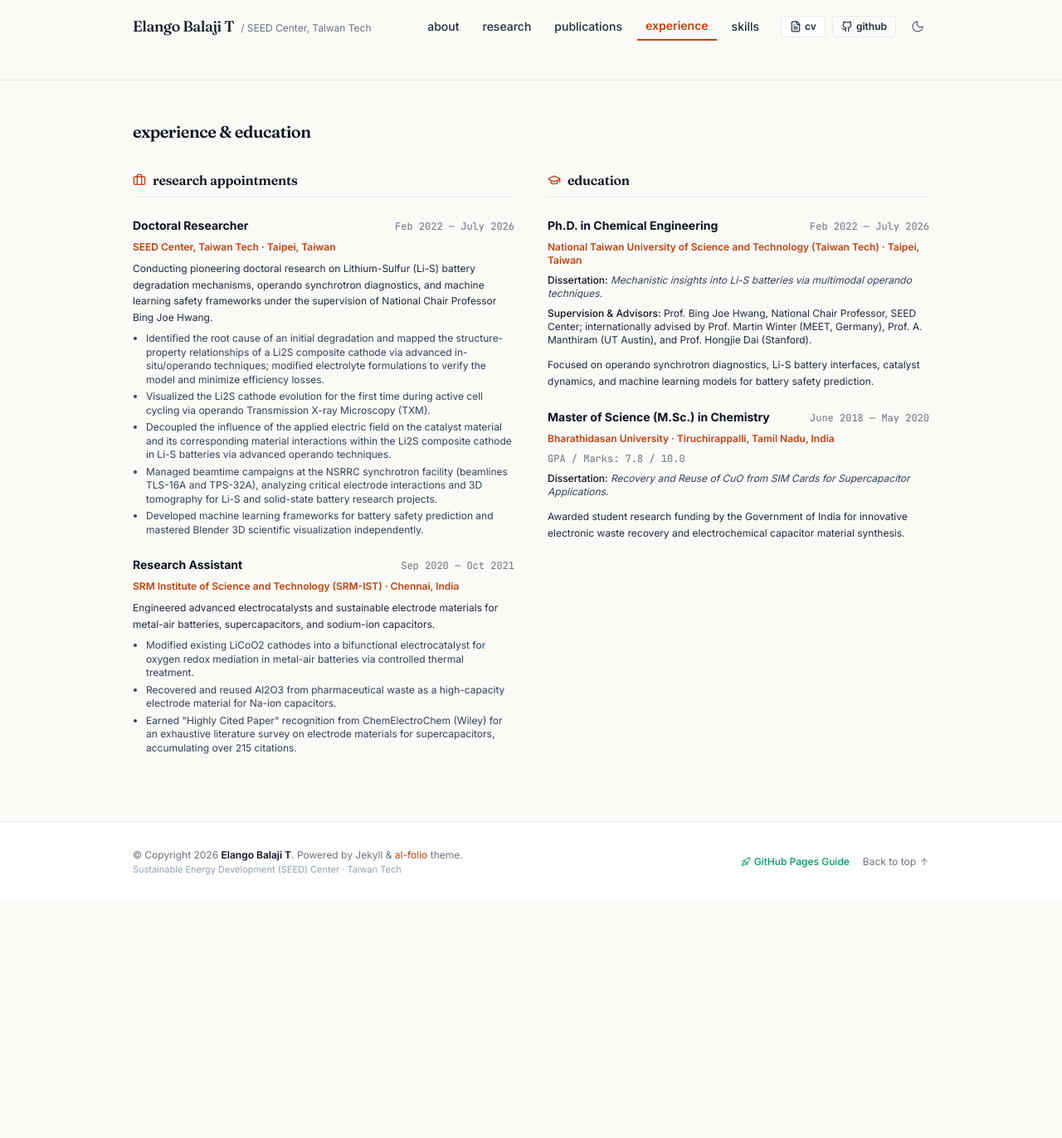
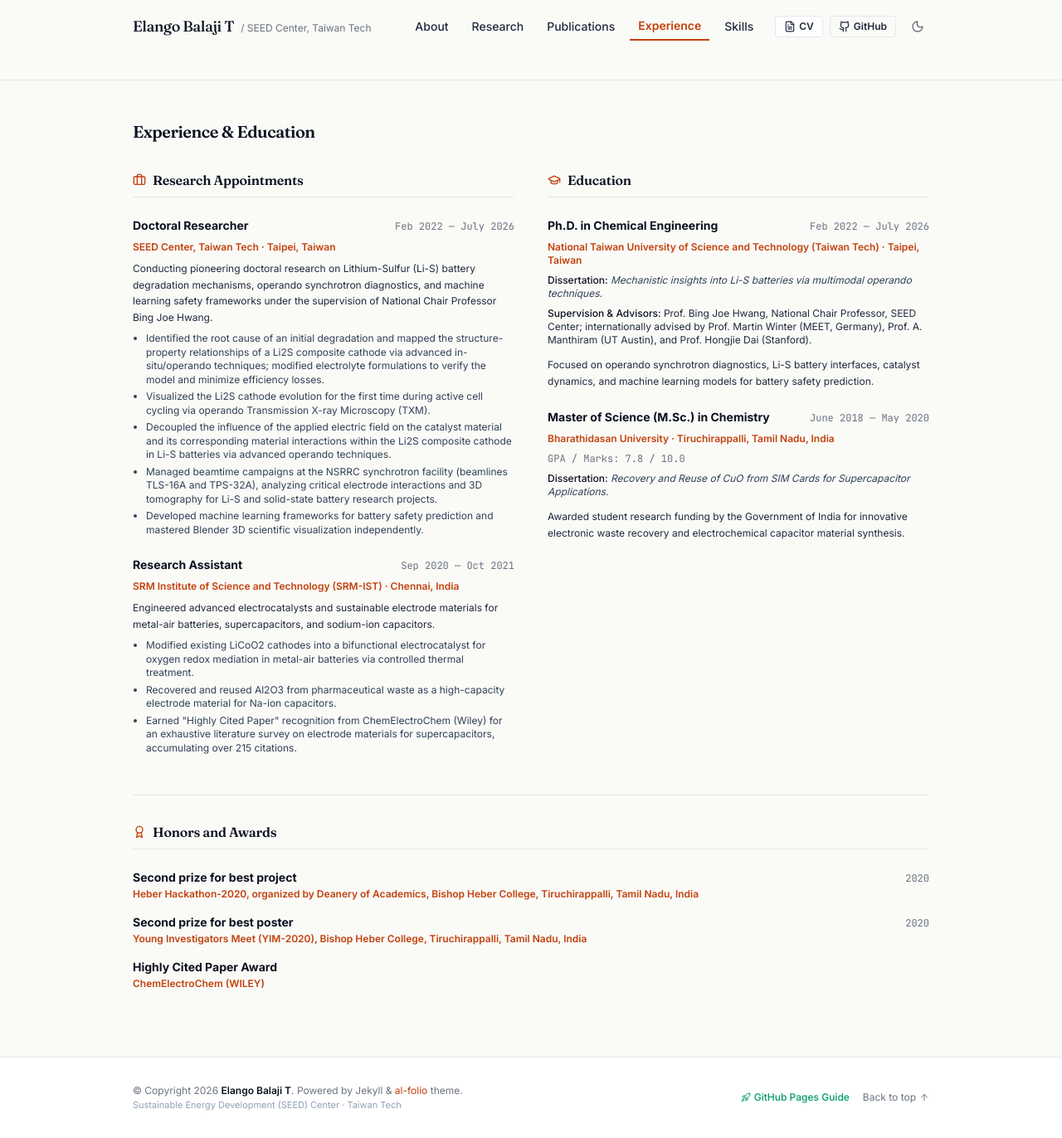
Before and after one commit to elangobalaji/dr.elango.balaji, a React (Vite) app: page /experience in a window 1280 px wide. Shown: the whole page at 83% size. Before the commit the page ends 1088 px from the top, so only its background shows below. Built offline with nearby package versions, Linux system fonts and the light colour scheme.

Commit message:
feat: add awards section and standardize capitalization
- Integrate awards data into Experience section.
- Apply consistent Title Case across UI elements and navigation.

```diff
--- /dev/null
+++ b/fix_caps.cjs
@@ -0,0 +1,87 @@
+const fs = require('fs');
+const path = require('path');
+
+function replaceInFile(filePath, replacements) {
+    let content = fs.readFileSync(filePath, 'utf8');
+    for (const [search, replace] of Object.entries(replacements)) {
+        // use regex to only replace text content (between > and <, or quotes if careful)
+        // simpler: string replace if we are sure it's unique
+        content = content.replace(search, replace);
+    }
+    fs.writeFileSync(filePath, content, 'utf8');
+}
+
+// Navbar.tsx
+replaceInFile('src/components/Navbar.tsx', {
+    ">news<": ">News<",
+    ">publications<": ">Publications<",
+    ">research<": ">Research<",
+    ">experience<": ">Experience<",
+    ">contact<": ">Contact<",
+    ">cv<": ">CV<",
+    ">github<": ">GitHub<",
+    ">linkedin<": ">LinkedIn<"
+});
+
+// Hero.tsx
+replaceInFile('src/components/Hero.tsx', {
+    ">email<": ">Email<",
+    ">scholar<": ">Google Scholar<",
+    ">github<": ">GitHub<",
+    ">linkedin<": ">LinkedIn<",
+    ">phone<": ">Phone<"
+});
+
+// News.tsx
+replaceInFile('src/components/News.tsx', {
+    ">news<": ">News<",
+    ">news<": ">News<", // might need regex for multiple?
+    "'show less' : 'view all announcements'": "'Show Less' : 'View All Announcements'"
+});
+
+// Publications.tsx
+replaceInFile('src/components/Publications.tsx', {
+    ">publications<": ">Publications<",
+    ">grants & funding<": ">Grants & Funding<",
+    ">conferences & workshops": ">Conferences & Workshops",
+    ">first author<": ">First Author<",
+    ">bibtex<": ">BibTeX<",
+    ">doi<": ">DOI<",
+    ">abstract<": ">Abstract<",
+    ">copied<": ">Copied<",
+    ">copy<": ">Copy<"
+});
+
+// Projects.tsx
+replaceInFile('src/components/Projects.tsx', {
+    ">research<": ">Research<",
+    ">details<": ">Details<",
+    ">paper / doi<": ">Paper / DOI<",
+    ">code<": ">Code<"
+});
+
+// Experience.tsx
+replaceInFile('src/components/Experience.tsx', {
+    ">experience<": ">Experience<",
+    ">research appointments<": ">Research Appointments<",
+    ">education<": ">Education<"
+});
+
+// Contact.tsx
+replaceInFile('src/components/Contact.tsx', {
+    ">contact<": ">Contact<",
+    ">github<": ">GitHub<",
+    ">linkedin<": ">LinkedIn<"
+});
+
+// Skills.tsx
+replaceInFile('src/components/Skills.tsx', {
+    ">skills & expertise<": ">Skills & Expertise<",
+    "diagnostics:": "Diagnostics:",
+    "characterization:": "Characterization:",
+    "synthesis:": "Synthesis:",
+    "computation:": "Computation:",
+    "domains:": "Domains:"
+});
+
+console.log("Done");
--- a/src/App.tsx
+++ b/src/App.tsx
@@ -26,6 +26,7 @@ import {
   defaultPublications,
   defaultGrants,
   defaultPresentations,
+  defaultAwards,
   defaultNews,
 } from './data/profileData';
 import { ProfileData } from './types';
@@ -143,6 +144,7 @@ export default function App() {
                   <Experience
                     experiences={defaultExperiences}
                     education={defaultEducation}
+                    awards={defaultAwards}
                     isDark={isDark}
                   />
                 </div>
--- a/src/components/Contact.tsx
+++ b/src/components/Contact.tsx
@@ -62,7 +62,7 @@ export const Contact: React.FC<ContactProps> = ({ profile, isDark }) => {
           contact
         </h2>
         <p className="text-xs text-ink-soft dark:text-slate-400 mb-8">
-          Feel free to reach out for research collaborations, synchrotron beamtime partnerships, or academic inquiries.
+          Feel free to reach out for research collaborations or academic inquiries.
         </p>
 
         <div className="grid grid-cols-1 md:grid-cols-2 gap-10">
@@ -148,7 +148,7 @@ export const Contact: React.FC<ContactProps> = ({ profile, isDark }) => {
                 className="al-folio-btn"
               >
                 <Github className="w-3.5 h-3.5" />
-                <span>github</span>
+                <span>GitHub</span>
               </a>
 
               <a
@@ -158,7 +158,7 @@ export const Contact: React.FC<ContactProps> = ({ profile, isDark }) => {
                 className="al-folio-btn"
               >
                 <Linkedin className="w-3.5 h-3.5" />
-                <span>linkedin</span>
+                <span>LinkedIn</span>
               </a>
             </div>
           </div>
--- a/src/components/Experience.tsx
+++ b/src/components/Experience.tsx
@@ -1,23 +1,25 @@
 import React from 'react';
-import { Briefcase, GraduationCap, MapPin, Calendar, Award } from 'lucide-react';
-import { ExperienceItem, EducationItem } from '../types';
+import { Briefcase, GraduationCap, Award } from 'lucide-react';
+import { ExperienceItem, EducationItem, AwardItem } from '../types';
 
 interface ExperienceProps {
   experiences: ExperienceItem[];
   education: EducationItem[];
+  awards?: AwardItem[];
   isDark: boolean;
 }
 
 export const Experience: React.FC<ExperienceProps> = ({
   experiences,
   education,
+  awards = [],
   isDark,
 }) => {
   return (
     <section id="experience" className="py-12 border-t border-rule dark:border-slate-800">
       <div className="max-w-5xl mx-auto px-4 sm:px-6 lg:px-8">
-        <h2 className="text-xl font-bold tracking-tight text-ink dark:text-white mb-8">
-          experience & education
+        <h2 className="text-xl font-bold tracking-tight text-ink dark:text-white mb-8 capitalize">
+          Experience & Education
         </h2>
 
         <div className="grid grid-cols-1 md:grid-cols-2 gap-10">
@@ -25,7 +27,7 @@ export const Experience: React.FC<ExperienceProps> = ({
           <div className="space-y-6">
             <h3 className="text-base font-bold text-ink dark:text-white flex items-center space-x-2 border-b border-rule dark:border-slate-800 pb-2">
               <Briefcase className="w-4 h-4 text-terracotta dark:text-blue-400" />
-              <span>research appointments</span>
+              <span>Research Appointments</span>
             </h3>
 
             <div className="space-y-6">
@@ -64,7 +66,7 @@ export const Experience: React.FC<ExperienceProps> = ({
           <div className="space-y-6">
             <h3 className="text-base font-bold text-ink dark:text-white flex items-center space-x-2 border-b border-rule dark:border-slate-800 pb-2">
               <GraduationCap className="w-4 h-4 text-terracotta dark:text-blue-400" />
-              <span>education</span>
+              <span>Education</span>
             </h3>
 
             <div className="space-y-6">
@@ -117,6 +119,41 @@ export const Experience: React.FC<ExperienceProps> = ({
             </div>
           </div>
         </div>
+
+        {/* Awards Section */}
+        {awards.length > 0 && (
+          <div className="mt-12 pt-8 border-t border-rule dark:border-slate-800">
+            <h3 className="text-base font-bold text-ink dark:text-white flex items-center space-x-2 border-b border-rule dark:border-slate-800 pb-2 mb-6">
+              <Award className="w-4 h-4 text-terracotta dark:text-blue-400" />
+              <span>Honors and Awards</span>
+            </h3>
+
+            <div className="space-y-4">
+              {awards.map((award) => (
+                <div key={award.id} className="text-sm">
+                  <div className="flex flex-col sm:flex-row sm:items-baseline justify-between gap-1">
+                    <span className="font-bold text-ink dark:text-white">
+                      {award.title}
+                    </span>
+                    {award.year && (
+                      <span className="font-mono text-xs text-muted dark:text-slate-400 shrink-0">
+                        {award.year}
+                      </span>
+                    )}
+                  </div>
+                  <div className="text-xs font-semibold text-terracotta dark:text-blue-400 mt-0.5">
+                    {award.organization}
+                  </div>
+                  {award.details && (
+                    <p className="text-xs text-ink-soft dark:text-slate-300 pt-1">
+                      {award.details}
+                    </p>
+                  )}
+                </div>
+              ))}
+            </div>
+          </div>
+        )}
       </div>
     </section>
   );
--- a/src/components/Hero.tsx
+++ b/src/components/Hero.tsx
@@ -227,7 +227,7 @@ export const Hero: React.FC<HeroProps> = ({
                 aria-label="Email"
               >
                 <Mail className="w-3 h-3 text-muted dark:text-slate-300" />
-                <span>email</span>
+                <span>Email</span>
               </a>
 
               <a
@@ -239,7 +239,7 @@ export const Hero: React.FC<HeroProps> = ({
                 aria-label="Google Scholar"
               >
                 <BookOpen className="w-3 h-3 text-terracotta dark:text-blue-400" />
-                <span>scholar</span>
+                <span>Google Scholar</span>
               </a>
 
               <a
@@ -251,7 +251,7 @@ export const Hero: React.FC<HeroProps> = ({
                 aria-label="GitHub"
               >
                 <Github className="w-3 h-3 text-slate-700 dark:text-slate-300" />
-                <span>github</span>
+                <span>GitHub</span>
               </a>
 
               <a
@@ -263,7 +263,7 @@ export const Hero: React.FC<HeroProps> = ({
                 aria-label="LinkedIn"
               >
                 <Linkedin className="w-3 h-3 text-terracotta dark:text-blue-400" />
-                <span>linkedin</span>
+                <span>LinkedIn</span>
               </a>
 
               <a
@@ -273,7 +273,7 @@ export const Hero: React.FC<HeroProps> = ({
                 aria-label="Phone"
               >
                 <Phone className="w-3 h-3 text-emerald-600 dark:text-emerald-400" />
-                <span>phone</span>
+                <span>Phone</span>
               </a>
             </div>
 
--- a/src/components/Navbar.tsx
+++ b/src/components/Navbar.tsx
@@ -40,11 +40,11 @@ export const Navbar: React.FC<NavbarProps> = ({
   }, []);
 
   const navLinks = [
-    { name: 'about', href: '/' },
-    { name: 'research', href: '/research' },
-    { name: 'publications', href: '/publications' },
-    { name: 'experience', href: '/experience' },
-    { name: 'skills', href: '/skills' },
+    { name: 'About', href: '/' },
+    { name: 'Research', href: '/research' },
+    { name: 'Publications', href: '/publications' },
+    { name: 'Experience', href: '/experience' },
+    { name: 'Skills', href: '/skills' },
   ];
 
   return (
@@ -109,7 +109,7 @@ export const Navbar: React.FC<NavbarProps> = ({
               title="Curriculum Vitae"
             >
               <FileText className="w-3.5 h-3.5" />
-              <span>cv</span>
+              <span>CV</span>
             </button>
 
             {/* GitHub Deploy Guide Button */}
@@ -124,7 +124,7 @@ export const Navbar: React.FC<NavbarProps> = ({
               title="GitHub Hosting Instructions"
             >
               <Github className="w-3.5 h-3.5" />
-              <span>github</span>
+              <span>GitHub</span>
             </button>
 
             {/* Theme Toggle Button (al-folio iconic moon/sun) */}
--- a/src/components/News.tsx
+++ b/src/components/News.tsx
@@ -26,7 +26,7 @@ export const News: React.FC<NewsProps> = ({ news, isDark }) => {
               onClick={() => setShowAll(!showAll)}
               className="text-xs font-semibold text-terracotta dark:text-blue-400 hover:underline inline-flex items-center space-x-0.5"
             >
-              <span>{showAll ? 'show less' : 'view all announcements'}</span>
+              <span>{showAll ? 'Show Less' : 'View All Announcements'}</span>
               <ChevronRight className="w-3.5 h-3.5" />
             </button>
           )}
--- a/src/components/Projects.tsx
+++ b/src/components/Projects.tsx
@@ -22,11 +22,11 @@ export const Projects: React.FC<ProjectsProps> = ({ projects, isDark }) => {
   const [activeProject, setActiveProject] = useState<Project | null>(null);
 
   const categories: { label: string; value: ProjectCategory }[] = [
-    { label: 'all research', value: 'all' },
-    { label: 'operando synchrotron', value: 'operando' },
-    { label: 'materials & interfaces', value: 'materials' },
-    { label: 'machine learning', value: 'ml' },
-    { label: '3d scientific visualization', value: 'visualization' },
+    { label: 'All Research', value: 'all' },
+    { label: 'Operando Synchrotron', value: 'operando' },
+    { label: 'Materials & Interfaces', value: 'materials' },
+    { label: 'Machine Learning', value: 'ml' },
+    { label: '3D Scientific Visualization', value: 'visualization' },
   ];
 
   const filteredProjects =
@@ -40,7 +40,7 @@ export const Projects: React.FC<ProjectsProps> = ({ projects, isDark }) => {
         <div className="flex flex-col sm:flex-row sm:items-baseline justify-between mb-6 gap-3">
           <div>
             <h2 className="text-xl font-bold tracking-tight text-ink dark:text-white">
-              research
+              Research
             </h2>
             <p className="text-xs text-ink-soft dark:text-slate-400 mt-0.5">
               Core research thrusts spanning multimodal synchrotron imaging, electrocatalysis, and predictive safety models.
@@ -126,7 +126,7 @@ export const Projects: React.FC<ProjectsProps> = ({ projects, isDark }) => {
                     onClick={() => setActiveProject(project)}
                     className="al-folio-btn"
                   >
-                    <span>details</span>
+                    <span>Details</span>
                     <ChevronRight className="w-3 h-3" />
                   </button>
 
@@ -138,7 +138,7 @@ export const Projects: React.FC<ProjectsProps> = ({ projects, isDark }) => {
                       className="al-folio-btn"
                     >
                       <BookOpen className="w-3 h-3 text-terracotta" />
-                      <span>paper / doi</span>
+                      <span>Paper / DOI</span>
                     </a>
                   )}
 
@@ -149,7 +149,7 @@ export const Projects: React.FC<ProjectsProps> = ({ projects, isDark }) => {
                       rel="noreferrer"
                       className="al-folio-btn"
                     >
-                      <span>code</span>
+                      <span>Code</span>
                       <ExternalLink className="w-3 h-3" />
                     </a>
                   )}
--- a/src/data/profileData.ts
+++ b/src/data/profileData.ts
@@ -7,6 +7,7 @@ import {
   PublicationItem,
   GrantItem,
   PresentationItem,
+  AwardItem,
   ArticleItem,
   NewsItem,
 } from '../types';
@@ -469,28 +470,92 @@ export const defaultGrants: GrantItem[] = [
 
 export const defaultPresentations: PresentationItem[] = [
   {
-    id: 'pres-1',
-    title: 'Operando Synchrotron Insights into Li2S Cathode Activation & Degradation',
-    event: 'SEED Symposium 2026',
-    year: '2026',
+    id: 'pres-nsrrc-2025',
+    title: 'NSRRC Users\' Meeting 2024 and 2025',
+    event: 'National Synchrotron Radiation Research Center (NSRRC) Users\' Meeting',
+    year: '2024 – 2025',
     details:
-      'Presented core doctoral breakthroughs on multimodal operando synchrotron diagnostics in Li-S batteries; participated in panel discussions with world-renowned battery expert Prof. Martin Winter.',
+      'Presented findings on operando synchrotron diagnostics and battery electrode characterizations at the annual NSRRC users\' meetings.',
   },
   {
-    id: 'pres-2',
+    id: 'pres-seed-symposium',
+    title: 'iSEED and SEED Symposiums 2025 and 2026',
+    event: 'iSEED and SEED International Symposiums',
+    year: '2025 – 2026',
+    details:
+      'Presented core doctoral breakthroughs on multimodal operando synchrotron diagnostics in Li-S batteries; participated in interdisciplinary scientific discussions.',
+  },
+  {
+    id: 'pres-ecs-2021',
     title: 'Thermal Treatment of LiCoO2 into Bifunctional Electrocatalysts for Metal-Air Systems',
-    event: 'The Electrochemical Society (ECS) Meetings 2021',
+    event: '240th ECS Meetings',
     year: '2021',
     details:
-      'Presented findings on recycling and thermally converting spent cathode materials into bifunctional oxygen redox electrocatalysts for metal-air battery applications.',
+      'Presented an oral presentation regarding findings on recycling and thermally converting spent cathode materials into bifunctional oxygen redox electrocatalysts.',
   },
   {
-    id: 'pres-3',
-    title: 'Multimodal In-Situ/Operando Characterization of Next-Generation Battery Chemistries',
-    event: 'International Battery & Synchrotron Seminars',
-    year: '2022 — 2025',
+    id: 'pres-iconn',
+    title: '6th International Conference on Nanoscience and Nanotechnology (ICONN)',
+    event: 'SRM IST, Kattankulathur, India',
+    year: '2021',
     details:
-      'Presented at 6 international conferences and 3 seminal symposiums across Taiwan and Asia, demonstrating real-time TXM tomography and beamline operando cell designs.',
+      'Presented a poster on recent findings in nanomaterials and energy storage applications.',
+  },
+  {
+    id: 'pres-heber-hackathon',
+    title: 'Heber Hackathon-2020',
+    event: 'Bishop Heber College, Tiruchirappalli, India',
+    year: '2020',
+    details:
+      'Presented a poster at the Heber Hackathon event organized by the Deanery of Academics.',
+  },
+  {
+    id: 'pres-yim-2020',
+    title: 'Young Investigators Meet (YIM-2020)',
+    event: 'Department of Chemistry, Bishop Heber College, Tiruchirappalli, India',
+    year: '2020',
+    details:
+      'Presented a poster sharing early career research findings in chemical sciences and energy applications.',
+  },
+  {
+    id: 'pres-icabs-2019',
+    title: 'International Conference On Advanced Basic Sciences (ICABS-2019)',
+    event: 'Bishop Heber College, Tiruchirappalli, India',
+    year: '2019',
+    details:
+      'Presented a paper focusing on advanced basic sciences and fundamental material interactions.',
+  },
+  {
+    id: 'pres-iccer-2020',
+    title: '5th International Conference on Chemical and Environmental Research (ICCER-2020)',
+    event: 'Jamal Mohamed College, Tiruchirappalli, India',
+    year: '2020',
+    details:
+      'Presented a poster detailing chemical and environmental research efforts.',
+  },
+  {
+    id: 'pres-hemse-2019',
+    title: 'International High Energy Materials Conference (HEMSE-2019)',
+    event: 'SHAR-ISRO held at IIT Madras, Chennai, India',
+    year: '2019',
+    details:
+      'Attended the conference focused on high energy materials and advanced energy systems.',
+  },
+  {
+    id: 'pres-incames-2019',
+    title: 'International Conference on Advanced Materials for Sustainable Energy and Sensors (INCAMES-2019)',
+    event: 'Alagappa University, Karaikudi, Tamil Nadu, India',
+    year: '2019',
+    details:
+      'Presented a poster on advanced materials applied toward sustainable energy storage and sensor technologies.',
+  },
+  {
+    id: 'pres-iccsn-2019',
+    title: 'International Conference on Chemical Sciences and Nanomaterials (ICCSN - 2019)',
+    event: 'VIT, Vellore, Tamil Nadu, India',
+    year: '2019',
+    details:
+      'Presented a poster on developments in chemical sciences and functional nanomaterials.',
   },
 ];
 
@@ -681,3 +746,23 @@ export const defaultArticles: ArticleItem[] = [
     tags: ['Scientific Illustration', 'Blender 3D', 'Grant Proposals'],
   },
 ];
+
+export const defaultAwards: AwardItem[] = [
+  {
+    id: 'a1',
+    title: 'Second prize for best project',
+    organization: 'Heber Hackathon-2020, organized by Deanery of Academics, Bishop Heber College, Tiruchirappalli, Tamil Nadu, India',
+    year: '2020',
+  },
+  {
+    id: 'a2',
+    title: 'Second prize for best poster',
+    organization: 'Young Investigators Meet (YIM-2020), Bishop Heber College, Tiruchirappalli, Tamil Nadu, India',
+    year: '2020',
+  },
+  {
+    id: 'a3',
+    title: 'Highly Cited Paper Award',
+    organization: 'ChemElectroChem (WILEY)',
+  }
+];
```
Also changed, not shown: src/components/Publications.tsx (+16 -16 lines), src/types.ts (+8 -0 lines).
